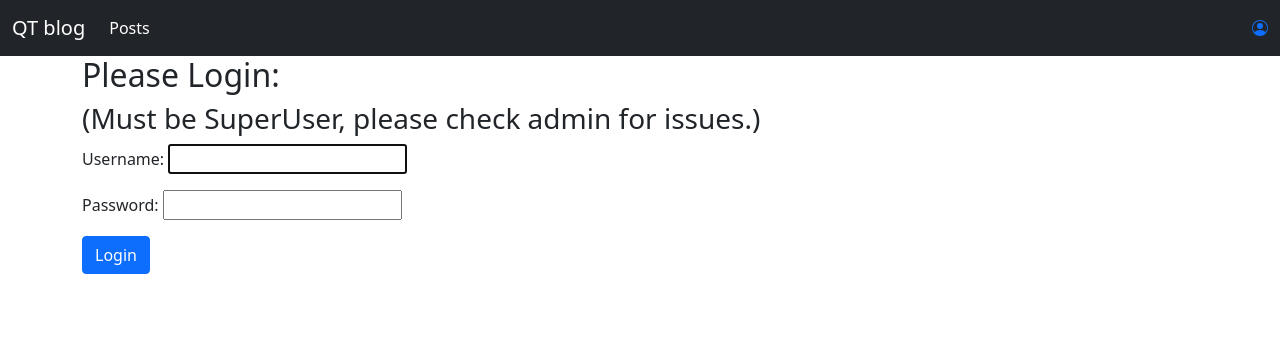
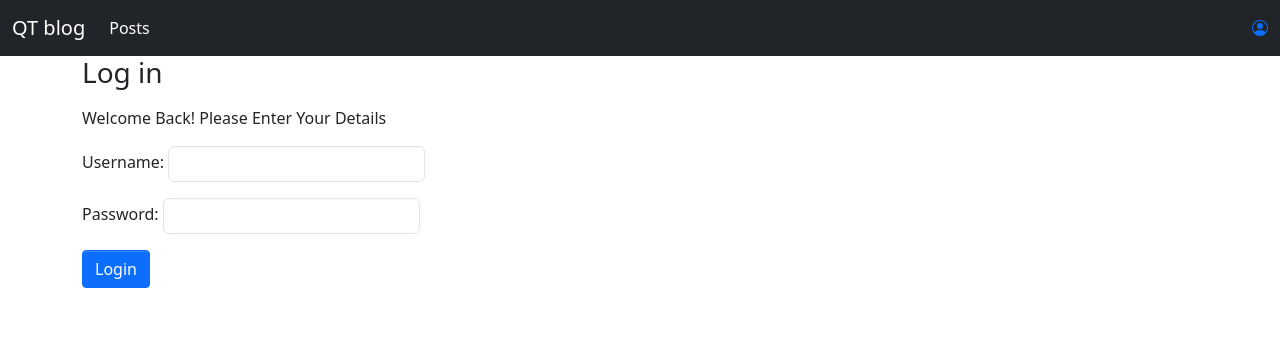
Before and after one commit to johnsonhabarugira/QT_Blog, a Django app: page /accounts/login/ in a window 1280 px wide. Shown: the top 356 px of the page. Run offline with Django 5.2, Linux system fonts and the light colour scheme.

Commit message:
fixed auth

```diff
--- a/blog/templates/blog/base.html
+++ b/blog/templates/blog/base.html
@@ -3,6 +3,28 @@
 <html>
     <head>
         <title>Blog Project</title>
+        <style>
+            input{
+                padding: 5px 12px;
+                font-size: 14px;
+                line-height: 20px;
+                color: #24292e;
+                vertical-align: middle;
+                background-color: #ffffff;
+                background-repeat: no-repeat;
+                background-position: right 8px center;
+                border: 1px solid #e1e4e8;
+                border-radius: 6px;
+                outline: none;
+                box-shadow: rgba(225, 228, 232, 0.2) 0px 1px 0px 0px inset;
+                :focus{
+                    border-color: #0366d6;
+                    outline: none;
+                    box-shadow: rgba(3, 102, 214, 0.3) 0px 0px 0px 3px;
+                }
+
+            }
+        </style>
         <link href="https://cdn.jsdelivr.net/npm/bootstrap@5.0.2/dist/css/bootstrap.min.css" rel="stylesheet" integrity="sha384-EVSTQN3/azprG1Anm3QDgpJLIm9Nao0Yz1ztcQTwFspd3yD65VohhpuuCOmLASjC" crossorigin="anonymous">
 
 <body class='loader'>
--- a/blog/templates/registration/login.html
+++ b/blog/templates/registration/login.html
@@ -2,20 +2,26 @@
 
 
 {% block content %}
-  <div class="jumbotron">
+  <form method="POST" action="{% url 'login' %}">
+    <h1 class="h3 mb-3 fw-normal">Log in</h1>
+    <p>Welcome Back! Please Enter Your Details</p>
 
-    <h2>Please Login: </h2>
-    <h3>(Must be SuperUser, please check admin for issues.)</h3>
+    <div class="form-floating">
       {% if form.errors %}
-        <p>Your username and password didn't match.Please try again!</p>
+          <p>Your username and password didn't match.Please try again! </b>Hint:Use Superuser Credentials!</p>
       {% endif %}
 
       <form method="POST" action="{% url 'login' %}">
       {% csrf_token %}
           {{form.as_p}}
+    </div>
+
+    <div class="checkbox mb-3">
+    </div>
 
   <input type="submit" class='btn btn-primary' value="Login" />
   <input type="hidden" name="next" value="{{ next }}" />
   </form>
-  </div>
+
+</main>
 {% endblock %}
```
Lines whose indentation alone changed are shown as unchanged.
